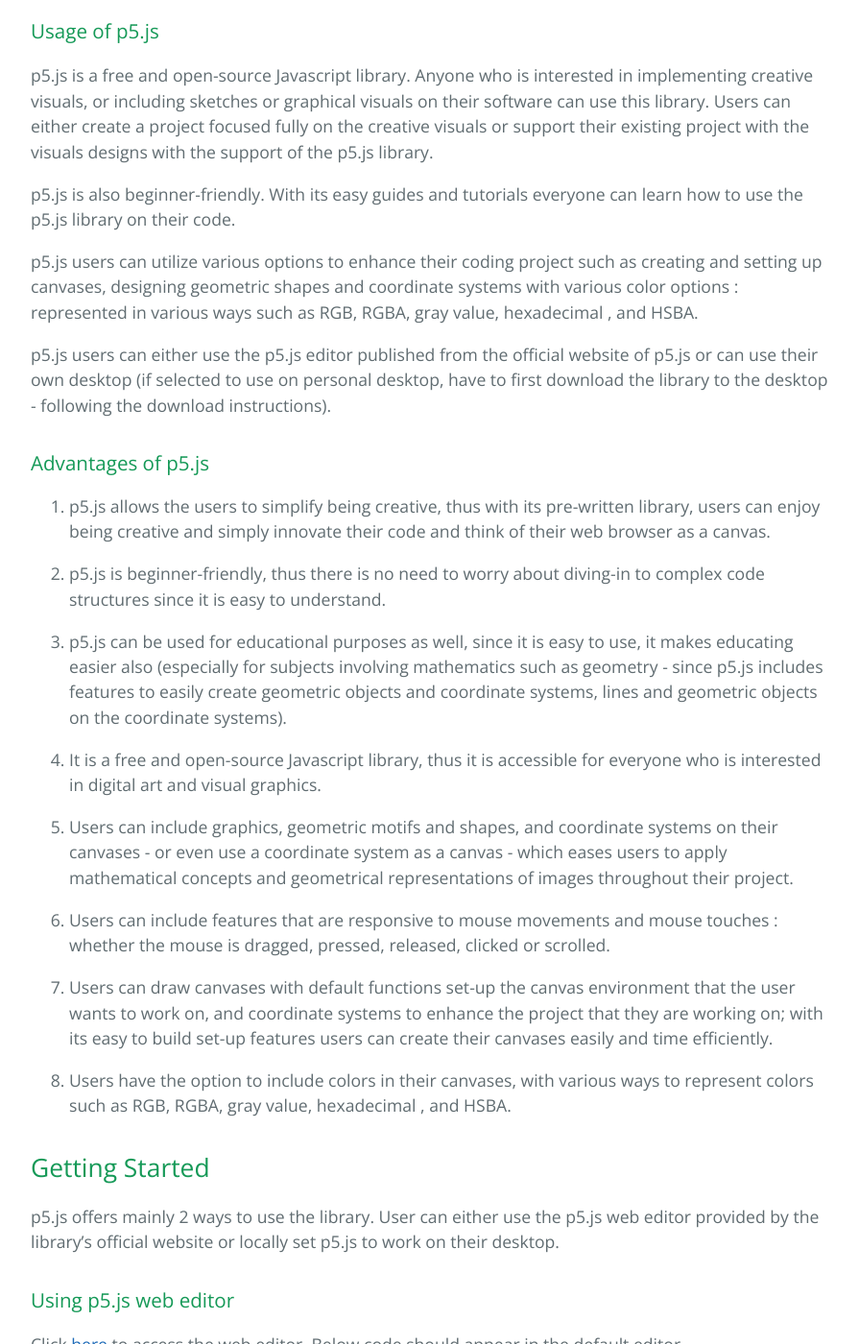
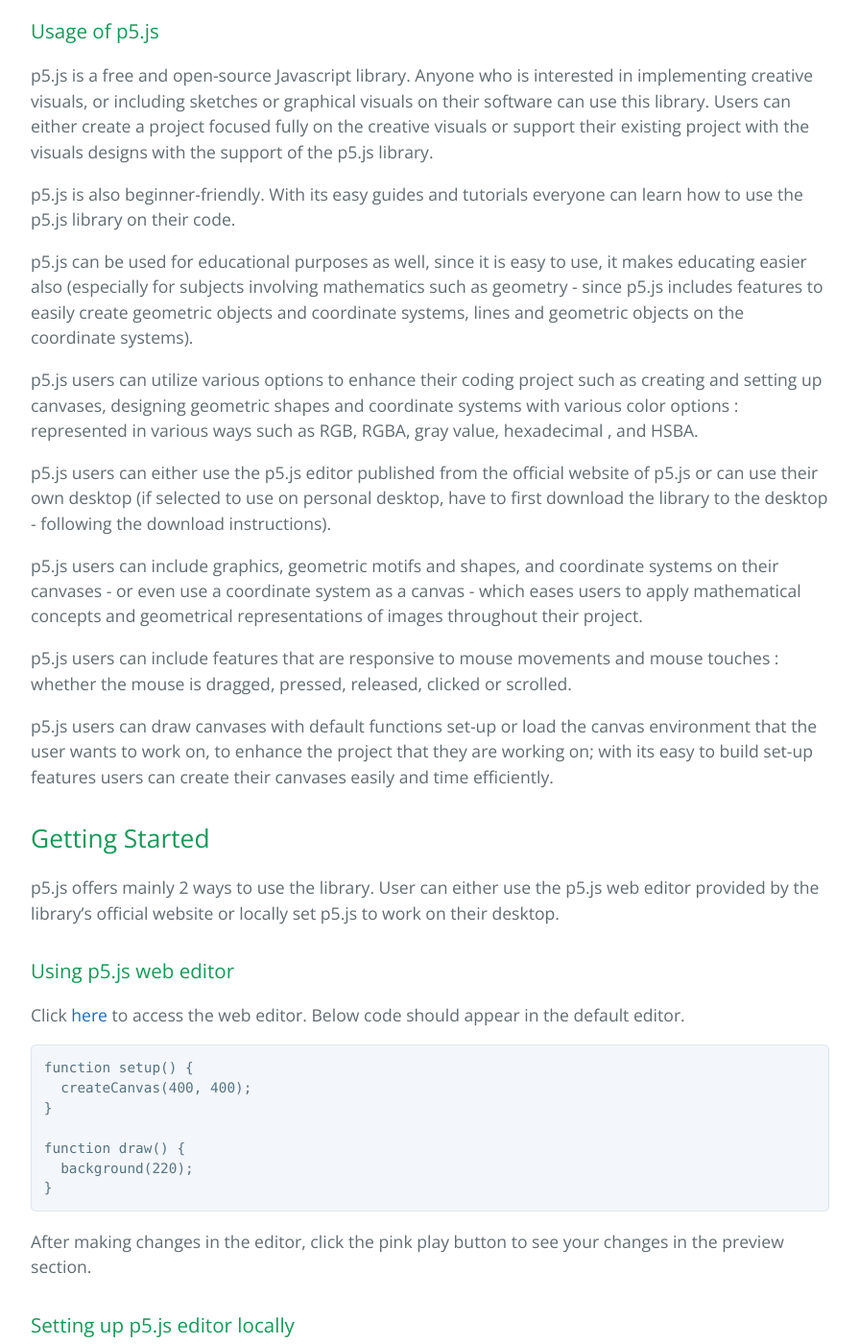
Before and after one commit to learning-software-engineering/learning-software-engineering.github.io, a Jekyll site: the page built from Topics/Tech_Stacks/p5.md, in a window 1280 px wide and 1400 px high, scrolled down 1054 px. Shown: the whole window at 96% size, without its empty margins (192-1087 px from the left). Built offline with Jekyll 4.4.1, drawn with Linux system fonts in a browser that asks for light colours; our own code applies the rules of GitHub Pages for plain Markdown files.

Commit message:
Updated the introduction and usage of p5.js
Updated the introduction and usage of p5.js based on the git review; merged the repetitive points and instead of categorizing into two sections : usage and advantages ; merged these two sections into one section: usage.

```diff
--- a/Topics/Tech_Stacks/p5.md
+++ b/Topics/Tech_Stacks/p5.md
@@ -22,28 +22,17 @@
 
 p5.js is also beginner-friendly. With its easy guides and tutorials everyone can learn how to use the p5.js library on their code.
 
+p5.js can be used for educational purposes as well, since it is easy to use, it makes educating easier also (especially for subjects involving mathematics such as geometry - since p5.js includes features to easily create geometric objects and coordinate systems, lines and geometric objects on the coordinate systems).
+
 p5.js users can utilize various options to enhance their coding project such as creating and setting up canvases, designing geometric shapes and coordinate systems with various color options : represented in various ways such as RGB, RGBA, gray value, hexadecimal , and HSBA.
 
 p5.js users can either use the p5.js editor published from the official website of p5.js or can use their own desktop (if selected to use on personal desktop, have to first download the library to the desktop - following the download instructions).
 
+p5.js users can include graphics, geometric motifs and shapes, and coordinate systems on their canvases - or even use a coordinate system as a canvas - which eases users to apply mathematical concepts and geometrical representations of images throughout their project.
 
-### Advantages of p5.js
+p5.js users can include features that are responsive to mouse movements and mouse touches : whether the mouse is dragged, pressed, released, clicked or scrolled.
 
-1. p5.js allows the users to simplify being creative, thus with its pre-written library, users can enjoy being creative and simply innovate their code and think of their web browser as a canvas.
-
-2. p5.js is beginner-friendly, thus there is no need to worry about diving-in to complex code structures since it is easy to understand.
-
-3. p5.js can be used for educational purposes as well, since it is easy to use, it makes educating easier also (especially for subjects involving mathematics such as geometry - since p5.js includes features to easily create geometric objects and coordinate systems, lines and geometric objects on the coordinate systems).
-
-4. It is a free and open-source Javascript library, thus it is accessible for everyone who is interested in digital art and visual graphics.
-
-5. Users can include graphics, geometric motifs and shapes, and coordinate systems on their canvases - or even use a coordinate system as a canvas - which eases users to apply mathematical concepts and geometrical representations of images throughout their project.
-
-6. Users can include features that are responsive to mouse movements and mouse touches : whether the mouse is dragged, pressed, released, clicked or scrolled.
-
-7. Users can draw canvases with default functions set-up the canvas environment that the user wants to work on, and coordinate systems to enhance the project that they are working on; with its easy to build set-up features users can create their canvases easily and time efficiently.
-
-8. Users have the option to include colors in their canvases, with various ways to represent colors such as RGB, RGBA, gray value, hexadecimal , and HSBA.
+p5.js users can draw canvases with default functions set-up or load the canvas environment that the user wants to work on, to enhance the project that they are working on; with its easy to build set-up features users can create their canvases easily and time efficiently.
 
 
 ## Getting Started
```
